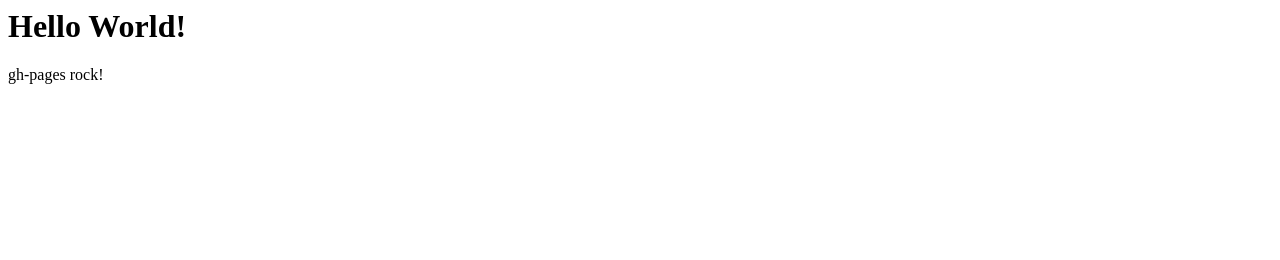
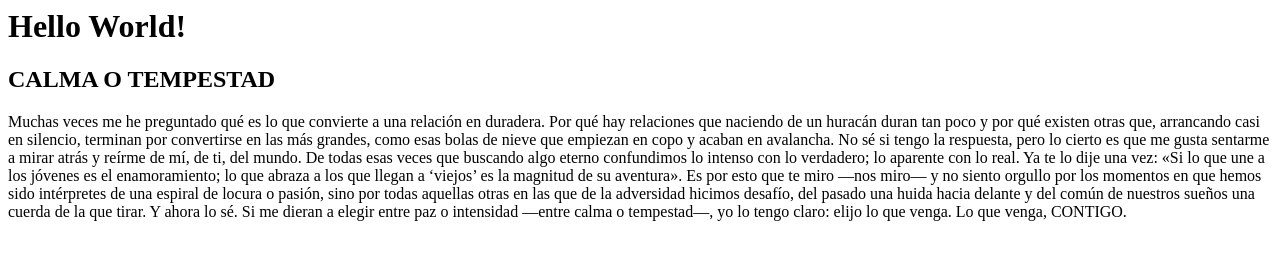
Before and after one commit to kowskysur/first-test, a plain HTML site: page index.html in a window 1280 px wide. Drawn offline with Linux system fonts and the light colour scheme.

Commit message:
Update index.html
--Pagina de pruebas Alexandra

```diff
--- a/index.html
+++ b/index.html
@@ -1,6 +1,21 @@
 <html>
     <body>
         <h1>Hello World!</h1>
-        <p>gh-pages rock!</p>
+        <h2>CALMA O TEMPESTAD</h2>
+
+<p>Muchas veces me he preguntado qué es lo que convierte a una relación en duradera.
+
+Por qué hay relaciones que naciendo de un huracán duran tan poco y por qué existen otras que, arrancando casi en silencio, terminan por convertirse en las más grandes, como esas bolas de nieve que empiezan en copo y acaban en avalancha.
+
+No sé si tengo la respuesta, pero lo cierto es que me gusta sentarme a mirar atrás y reírme de mí, de ti, del mundo. De todas esas veces que buscando algo eterno confundimos lo intenso con lo verdadero; lo aparente con lo real.
+
+Ya te lo dije una vez: «Si lo que une a los jóvenes es el enamoramiento; lo que abraza a los que llegan a ‘viejos’ es la magnitud de su aventura».
+
+Es por esto que te miro —nos miro— y no siento orgullo por los momentos en que hemos sido intérpretes de una espiral de locura o pasión, sino por todas aquellas otras en las que de la adversidad hicimos desafío, del pasado una huida hacia delante y del común de nuestros sueños una cuerda de la que tirar.
+
+Y ahora lo sé. Si me dieran a elegir entre paz o intensidad —entre calma o tempestad—, yo lo tengo claro: elijo lo que venga.
+
+Lo que venga, CONTIGO.
+ </p>
     </body>
 </html>
```
